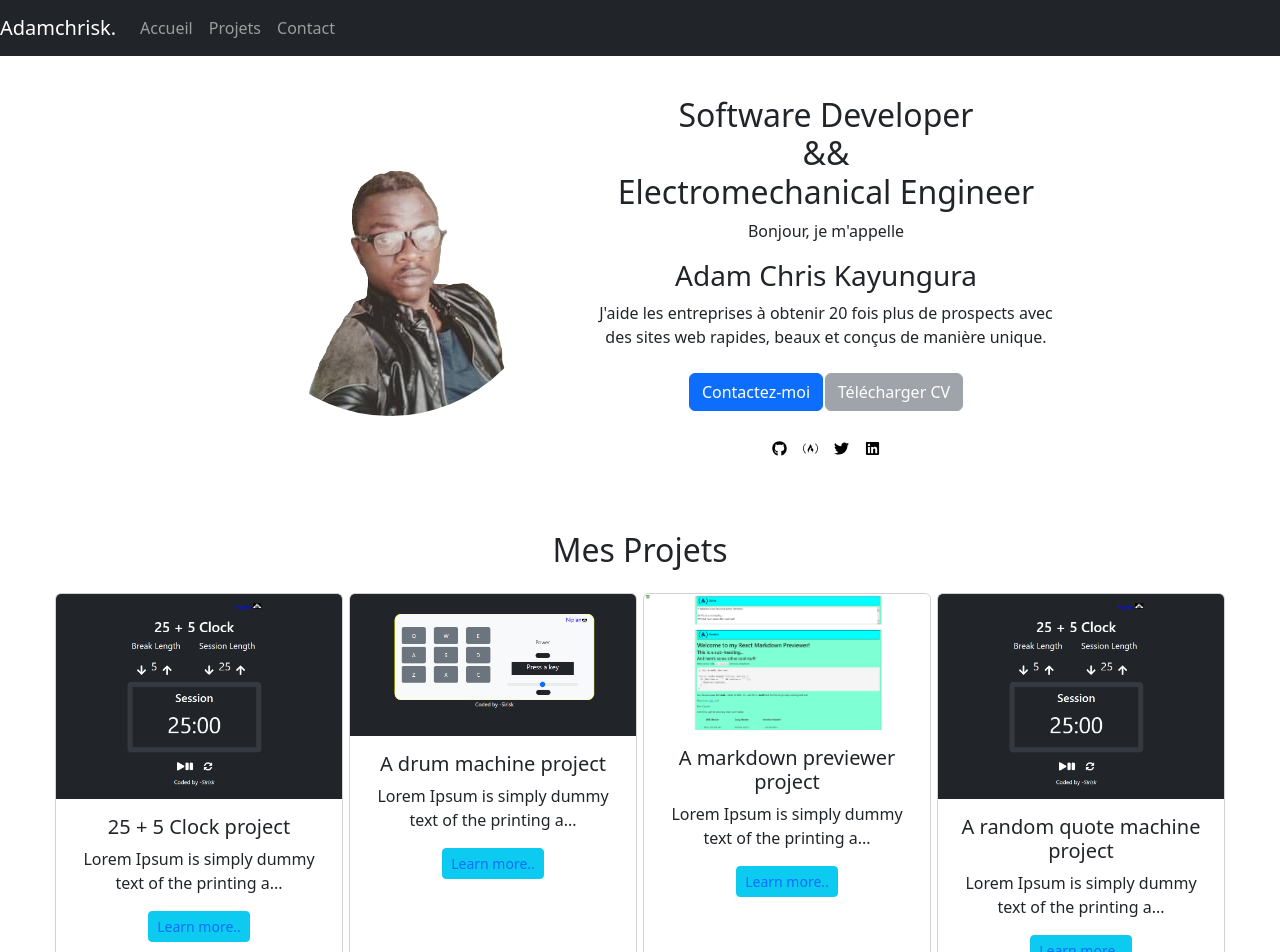
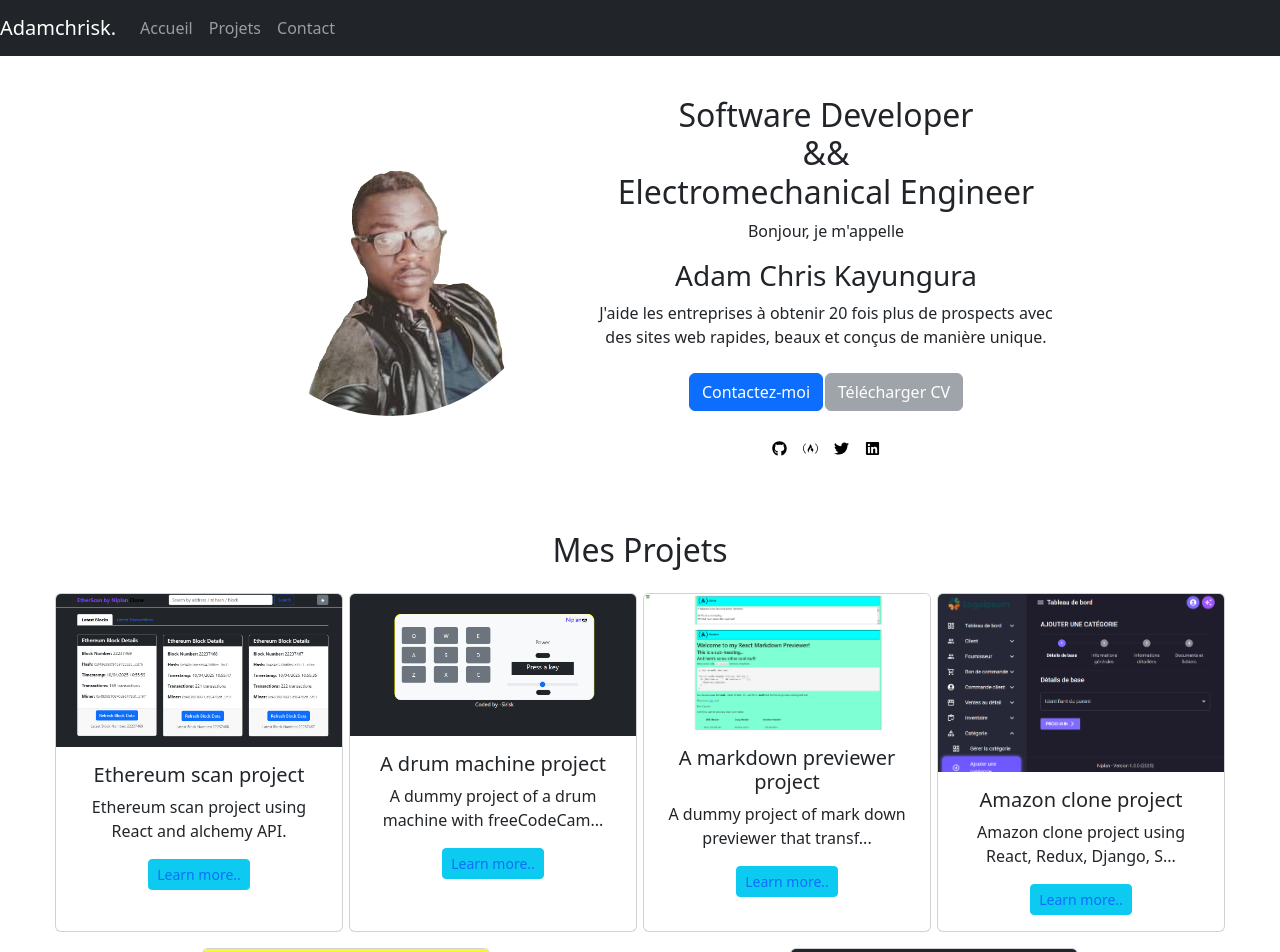
Before and after one commit to Siri6k/portofolio, a React (Create React App) app: page / in a window 1280 px wide. Shown: the top 952 px of the page. Built offline with nearby package versions, Linux system fonts and the light colour scheme.

Commit message:
add amzn clone project and blockexplorer

```diff
--- a/public/index.html
+++ b/public/index.html
@@ -2,19 +2,16 @@
 <html lang="en">
   <head>
     <meta charset="utf-8" />
-    <link rel="icon" href="%PUBLIC_URL%/favicon.ico" />
     <meta name="viewport" content="width=device-width, initial-scale=1" />
     <meta name="theme-color" content="#000000" />
     <meta
       name="description"
       content="Web site created using create-react-app"
     />
-    <link rel="apple-touch-icon" href="%PUBLIC_URL%/logo192.png" />
     <!--
       manifest.json provides metadata used when your web app is installed on a
       user's mobile device or desktop. See https://developers.google.com/web/fundamentals/web-app-manifest/
     -->
-    <link rel="manifest" href="%PUBLIC_URL%/manifest.json" />
     <!--
       Notice the use of %PUBLIC_URL% in the tags above.
       It will be replaced with the URL of the `public` folder during the build.
@@ -24,7 +21,7 @@
       work correctly both with client-side routing and a non-root public URL.
       Learn how to configure a non-root public URL by running `npm run build`.
     -->
-    <title>Welcome to Niplan</title>
+    <title>Adam Chris Kayungura</title>
   </head>
   <body>
     <noscript>You need to enable JavaScript to run this app.</noscript>
--- a/src/App.js
+++ b/src/App.js
@@ -11,7 +11,11 @@ import Footer from "./components/common/footer";
 function App() {
   return (
     <Router>
-      <div className="App">
+      <div className="App container-fluid d-flex flex-column min-vh-100">
+        <div
+          className="container-fluid d-flex flex-column align-items-center justify-content-center"
+          style={{ minHeight: "100vh" }}
+        >
           <NavigationBar />
           <Routes>
             <Route
@@ -44,6 +48,7 @@ function App() {
             />
             <Route path="/contact" element={<Contact />} />
           </Routes>
+        </div>
         <Footer />
       </div>
     </Router>
--- a/src/components/common/Constants.js
+++ b/src/components/common/Constants.js
@@ -1,22 +1,22 @@
 import clockImage from "../../assets/fcc-clock.png";
 import drumMachineImage from "../../assets/fcc-dm.png";
 import markdownImage from "../../assets/fcc-md.png";
-import quoteMachineImage from "../../assets/fcc-clock.png";
+import quoteMachineImage from "../../assets/fcc-qm.png";
+import amznClone from "../../assets/niplan.png";
+import ethScan from "../../assets/eth-scan.png";
 
 export const myProjects = [
   {
     key: "1",
-    title: "25 + 5 Clock project",
-    content:
-      "Lorem Ipsum is simply dummy text of the printing and typesetting industry. Lorem Ipsum has been the industry's standard dummy text ever since the 1500s, when an unknown printer took a galley of type and scrambled it to make a type specimen book. ",
-    image: clockImage,
-    link: "https://fcc-clock-byme.vercel.app/",
+    title: "Ethereum scan project",
+    content: "Ethereum scan project using React and alchemy API.",
+    image: ethScan,
+    link: "https://blockexplorer-clone.vercel.app/",
   },
   {
     key: "2",
     title: "A drum machine project",
-    content:
-      "Lorem Ipsum is simply dummy text of the printing and typesetting industry. Lorem Ipsum has been the industry's standard dummy text ever since the 1500s, when an unknown printer took a galley of type and scrambled it to make a type specimen book. ",
+    content: "A dummy project of a drum machine with freeCodeCamp.",
     image: drumMachineImage,
     link: "https://fcc-drum-machine-nu.vercel.app/",
   },
@@ -24,16 +24,31 @@ export const myProjects = [
     key: "3",
     title: "A markdown previewer project",
     content:
-      "Lorem Ipsum is simply dummy text of the printing and typesetting industry. Lorem Ipsum has been the industry's standard dummy text ever since the 1500s, when an unknown printer took a galley of type and scrambled it to make a type specimen book. ",
+      "A dummy project of mark down previewer that transform some text in html page with freeCodeCamp.",
     image: markdownImage,
     link: "https://fcc-markdown-b7mj.vercel.app/",
   },
   {
     key: "4",
+    title: "Amazon clone project",
+    content:
+      "Amazon clone project using React, Redux, Django, SQL, and AWS S3.",
+    image: amznClone,
+    link: "http://ec2-13-233-173-206.ap-south-1.compute.amazonaws.com/",
+  },
+
+  {
+    key: "5",
     title: "A random quote machine project",
-    content:
-      "Lorem Ipsum is simply dummy text of the printing and typesetting industry. Lorem Ipsum has been the industry's standard dummy text ever since the 1500s, when an unknown printer took a galley of type and scrambled it to make a type specimen book. ",
+    content: "A dummy project that generate random quotes with freeCodeCamp.",
     image: quoteMachineImage,
     link: "https://quote-machine-dun.vercel.app/",
   },
+  {
+    key: "6",
+    title: "25 + 5 Clock project",
+    content: "It is a timer that counts down from 25 minutes and 5 minutes.",
+    image: clockImage,
+    link: "https://fcc-clock-byme.vercel.app/",
+  },
 ];
--- a/src/components/home/Contact.js
+++ b/src/components/home/Contact.js
@@ -10,7 +10,7 @@ import { Link } from "react-router-dom";
 
 const Contact = () => {
   return (
-    <div className="container-fluid text-center mt-5">
+    <div className="container-fluid text-center">
       <div className="container d-flex flex-column align-items-center justify-content-center bg-light">
         <h2>Say Hello 👋</h2>
         <p>Let's Work Together.</p>
--- a/src/components/home/ContactLinks.js
+++ b/src/components/home/ContactLinks.js
@@ -16,7 +16,7 @@ const ContactLinks = () => {
         <Col xs={2}>
           <Button
             variant="success"
-            href="https://wa.me/1234567890"
+            href="https://wa.me/+243994126699"
             target="_blank"
             className="animated-button"
           >
@@ -26,7 +26,7 @@ const ContactLinks = () => {
         <Col xs={2}>
           <Button
             variant="primary"
-            href="https://t.me/username"
+            href="https://t.me/Adamchrisk"
             target="_blank"
             className="animated-button"
           >
@@ -36,7 +36,7 @@ const ContactLinks = () => {
         <Col xs={2}>
           <Button
             variant="danger"
-            href="mailto:email@example.com"
+            href="mailto:adamchrisk@gmail.com"
             target="_blank"
             className="animated-button"
           >
@@ -46,7 +46,7 @@ const ContactLinks = () => {
         <Col xs={2}>
           <Button
             variant="info"
-            href="https://www.linkedin.com/in/username"
+            href="https://www.linkedin.com/in/adam-chris-kayungura-0502a398/"
             target="_blank"
             className="animated-button"
           >
@@ -56,7 +56,7 @@ const ContactLinks = () => {
         <Col xs={2}>
           <Button
             variant="dark"
-            href="https://github.com/username"
+            href="https://github.com/siri6k"
             target="_blank"
             className="animated-button"
           >
```
Also changed, not shown: src/assets/eth-scan.png (added), src/assets/niplan.png (added). Lines whose indentation alone changed are shown as unchanged.
